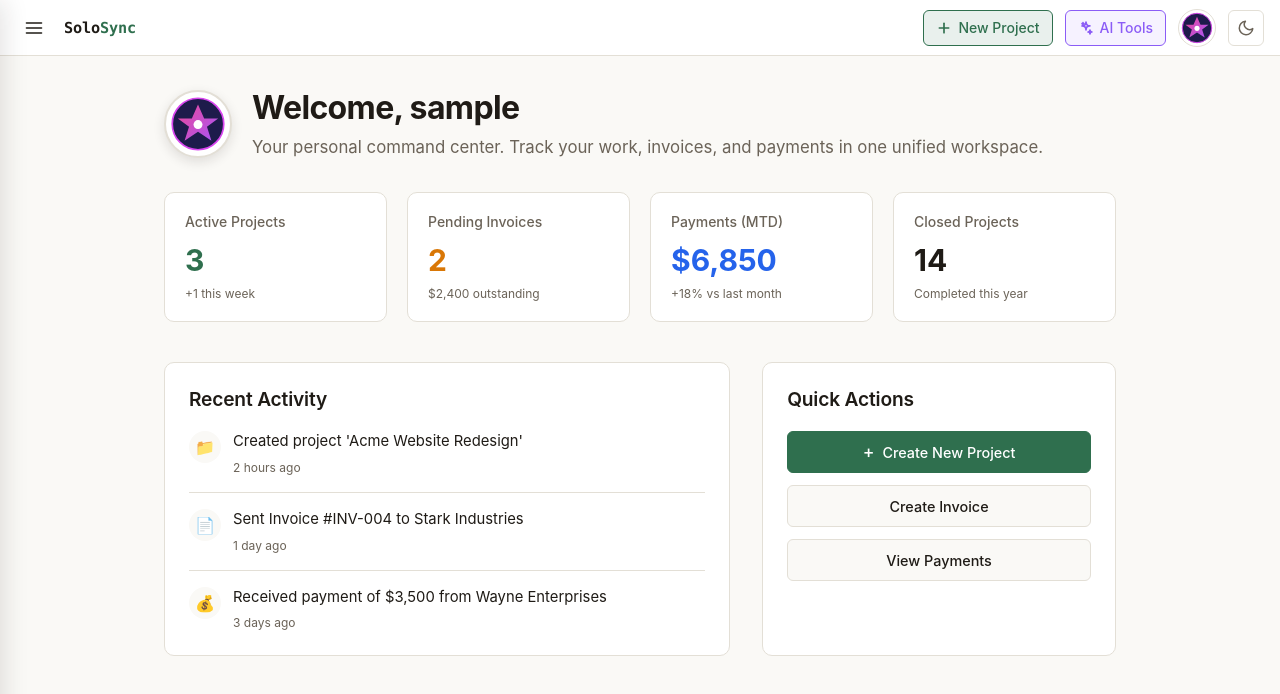
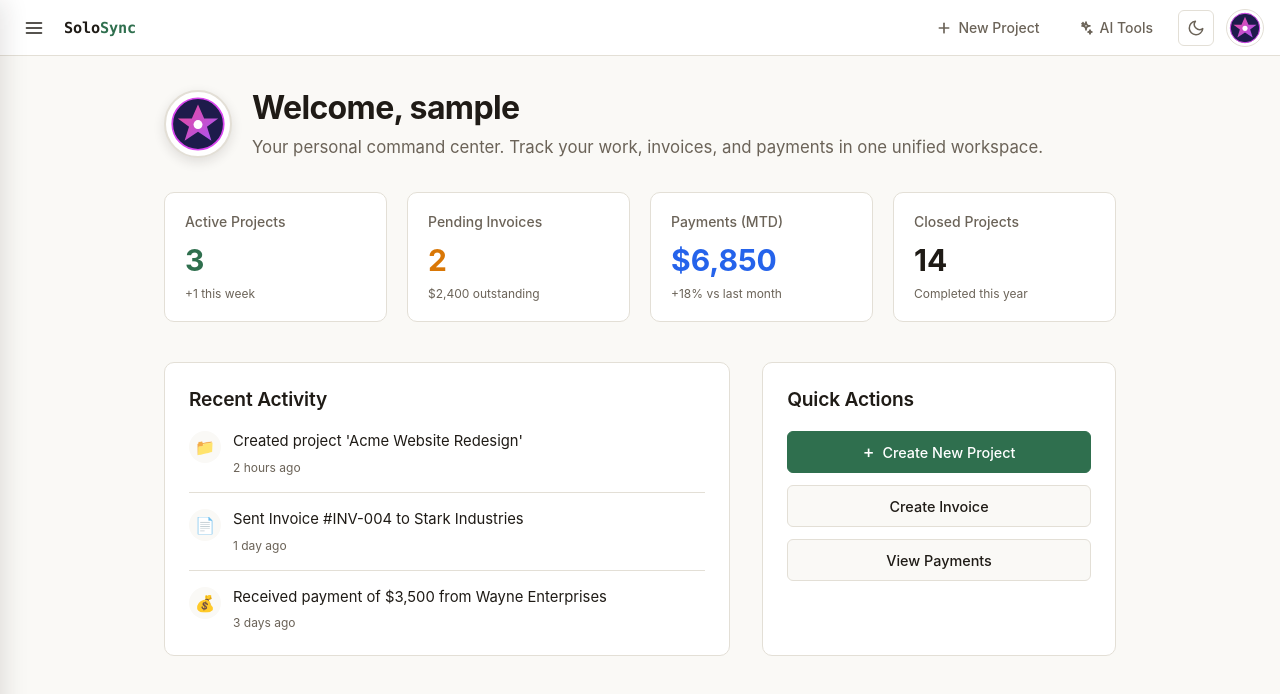
Before and after one commit to Rucha0901/SoloSync, a React (Vite) app in the folder frontend/: page / in a window 1280 px wide. Shown: the top 694 px of the page. Built offline with nearby package versions, Linux system fonts and the light colour scheme; sample sign-in values are in the browser's storage.

Commit message:
Reposition profile link to rightmost and make navbar buttons colourless

```diff
--- a/frontend/src/components/Navbar/Navbar.css
+++ b/frontend/src/components/Navbar/Navbar.css
@@ -58,18 +58,18 @@
   height: 36px;
   padding: 0 12px;
   border-radius: var(--radius-sm);
-  border: 1px solid var(--accent);
-  background-color: var(--accent-soft);
-  color: var(--accent);
+  border: 1px solid transparent;
+  background-color: transparent;
+  color: var(--text-secondary);
   font-weight: 500;
   font-size: 0.875rem;
-  transition: background-color var(--transition-fast), border-color var(--transition-fast), transform var(--transition-fast);
+  transition: background-color var(--transition-fast), border-color var(--transition-fast), color var(--transition-fast), transform var(--transition-fast);
 }
 
 .navbar__new-project-button:hover {
-  background-color: var(--accent);
-  color: var(--bg-secondary);
-  border-color: var(--accent-hover);
+  background-color: var(--bg-hover);
+  border-color: var(--border-color);
+  color: var(--text-primary);
 }
 
 .navbar__new-project-button:active {
@@ -109,32 +109,19 @@
   height: 36px;
   padding: 0 12px;
   border-radius: var(--radius-sm);
-  border: 1px solid #8b5cf6;
-  background-color: rgba(139, 92, 246, 0.08);
-  color: #8b5cf6;
+  border: 1px solid transparent;
+  background-color: transparent;
+  color: var(--text-secondary);
   font-weight: 500;
   font-size: 0.875rem;
-  transition: background-color var(--transition-fast), border-color var(--transition-fast), transform var(--transition-fast);
-}
-
-:root[data-theme="dark"] .navbar__ai-button {
-  border-color: #a78bfa;
-  background-color: rgba(167, 139, 250, 0.12);
-  color: #c084fc;
+  transition: background-color var(--transition-fast), border-color var(--transition-fast), color var(--transition-fast), transform var(--transition-fast);
 }
 
 .navbar__ai-button:hover,
 .navbar__ai-button--active {
-  background-color: #8b5cf6;
-  color: #ffffff;
-  border-color: #7c3aed;
-}
-
-:root[data-theme="dark"] .navbar__ai-button:hover,
-:root[data-theme="dark"] .navbar__ai-button--active {
-  background-color: #a78bfa;
-  color: #1c1b16;
-  border-color: #c084fc;
+  background-color: var(--bg-hover);
+  border-color: var(--border-color);
+  color: var(--text-primary);
 }
 
 .navbar__ai-button:active {
--- a/frontend/src/components/Navbar/Navbar.jsx
+++ b/frontend/src/components/Navbar/Navbar.jsx
@@ -179,13 +179,13 @@ export default function Navbar({ onMenuClick }) {
         )}
       </div>
 
+      <ThemeToggle />
+
       {user && (
         <Link to="/profile" className="navbar__profile-link" aria-label="View profile">
           <Avatar id={user.avatarId} size={32} className="navbar__profile-avatar" />
         </Link>
       )}
-
-      <ThemeToggle />
     </header>
   );
 }
```
